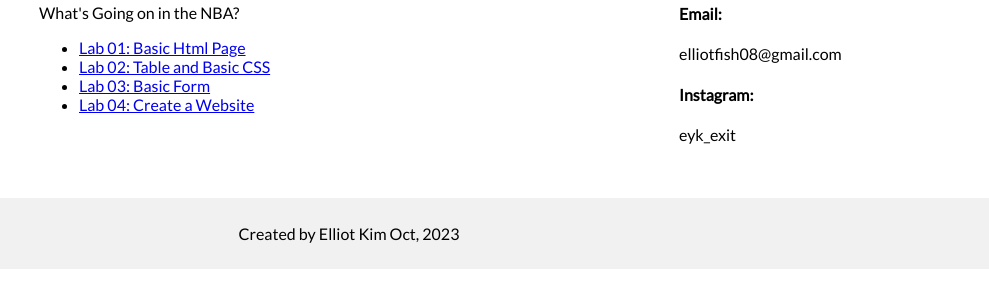
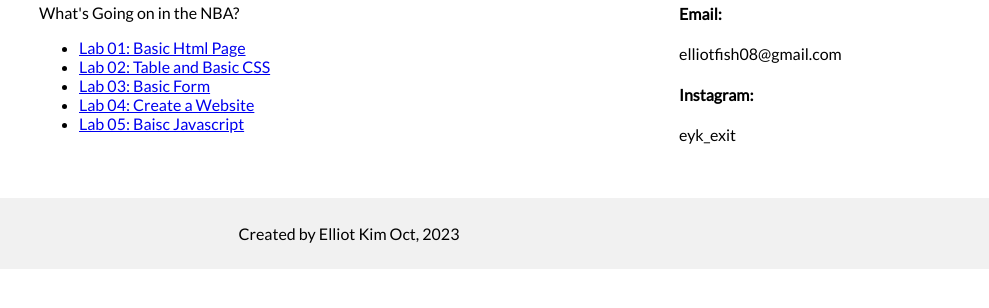
Before and after one commit to lliotkim/portfolio-1, a plain HTML site: page index.html in a window 1280 px wide. Shown: the part 280-588 px from the top of the page, 291-1280 px from the left. Drawn offline with Linux system fonts and the light colour scheme.

Commit message:
Update index.html

```diff
--- a/index.html
+++ b/index.html
@@ -114,6 +114,8 @@ body {
     <li><a href= "lab2.html" target="_blank">Lab 02: Table and Basic CSS</a></li>
     <li><a href= "lab3.html" target="_blank">Lab 03: Basic Form </a></li>
     <li><a href= "index.html" target="_blank">Lab 04: Create a Website</a></li>
+    <li><a href= "lab5.html" target="_blank">Lab 05: Baisc Javascript</a></li>
+
 
   </div>
 
```
